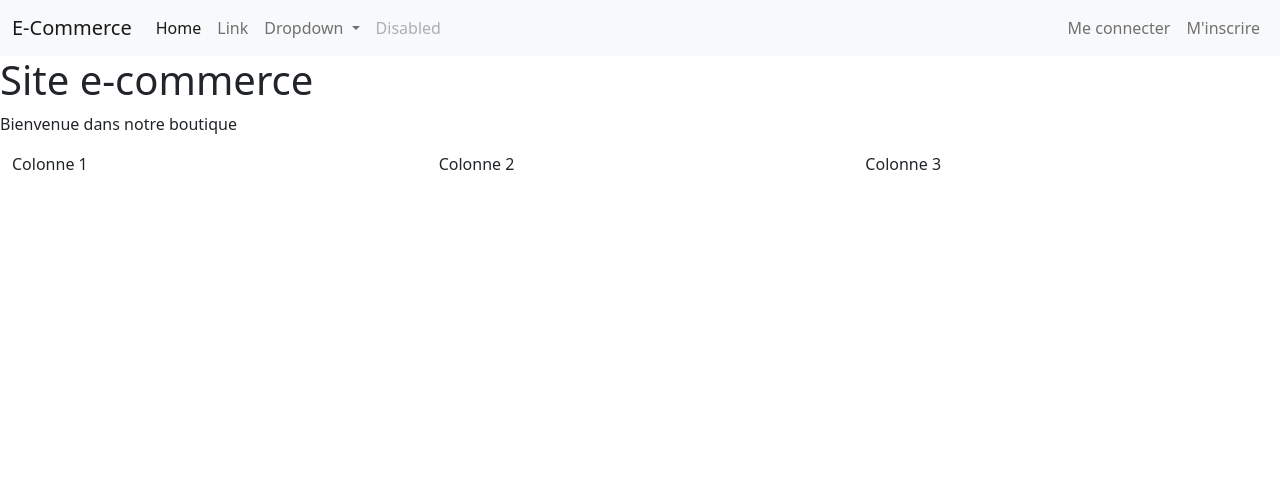
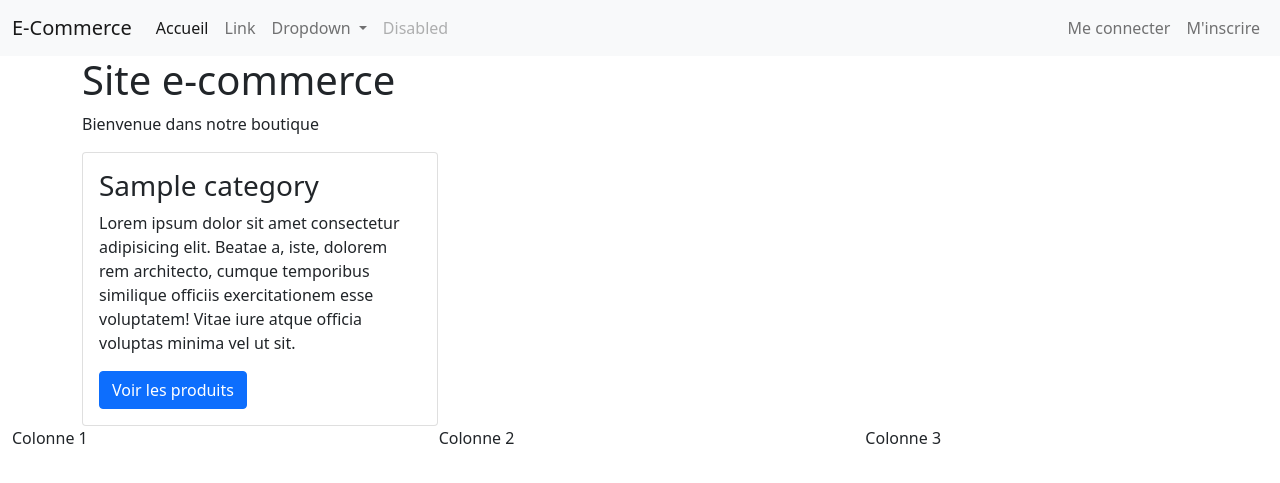
Before and after one commit to jybast/e-commerce, a Symfony app: template templates/main/index.html.twig in a window 1280 px wide. Shown: the top 483 px of the page. Run offline with Twig, Linux system fonts and the light colour scheme; the template is opened without the code that fills it: most values are stand-ins (such as "Sample title", 1, 10 or a date in 2020); some libraries are stand-ins or nearby versions.

Commit message:
Fin video

```diff
--- a/templates/_partials/_nav.html.twig
+++ b/templates/_partials/_nav.html.twig
@@ -1,13 +1,13 @@
 <nav class="navbar navbar-expand-lg navbar-light bg-light">
 	<div class="container-fluid">
-		<a class="navbar-brand" href="#">E-Commerce</a>
+		<a class="navbar-brand" href="{{ path('main')}}">E-Commerce</a>
 		<button class="navbar-toggler" type="button" data-bs-toggle="collapse" data-bs-target="#navbarSupportedContent" aria-controls="navbarSupportedContent" aria-expanded="false" aria-label="Toggle navigation">
 			<span class="navbar-toggler-icon"></span>
 		</button>
 		<div class="collapse navbar-collapse" id="navbarSupportedContent">
 			<ul class="navbar-nav me-auto mb-2 mb-lg-0">
 				<li class="nav-item">
-					<a class="nav-link active" aria-current="page" href="#">Home</a>
+					<a class="nav-link active" aria-current="page" href="{{ path('main')}}">Accueil</a>
 				</li>
 				<li class="nav-item">
 					<a class="nav-link" href="#">Link</a>
--- a/templates/main/index.html.twig
+++ b/templates/main/index.html.twig
@@ -4,6 +4,36 @@
 {% endblock %}
 
 {% block body %}
-	<h1>Site e-commerce</h1>
-	<p>Bienvenue dans notre boutique</p>
+	<main class="container">
+		<section class="row">
+			<div class="col-12">
+				<h1>Site e-commerce</h1>
+				<p>Bienvenue dans notre boutique</p>
+			</div>
+			{# boucle #}
+			{% for category in categories %}
+				{# test si catégorie parent #}
+				{% if category.parent == null %}
+					<div class="col-12">
+						<h2>{{category.name}}</h2>
+					</div>
+				{% else %}
+					{# sinon affiche une carte de la catégorie #}
+					<div class="col-4">
+						<div class="card h-100">
+							<div class="card-body">
+								<h3 class="card-title">{{category.name}}</h3>
+								<div class="card-text">
+									<p>Lorem ipsum dolor sit amet consectetur adipisicing elit. Beatae a, iste, dolorem rem architecto, cumque temporibus similique officiis exercitationem esse voluptatem! Vitae iure atque officia voluptas minima vel ut sit.</p>
+									<a href="{{ path('categories_list', {slug: category.slug})}}" class="btn btn-primary btn-small">Voir les produits</a>
+								</div>
+							</div>
+						</div>
+					</div>
+				{% endif %}
+			{% endfor %}
+		</section>
+	</main>
+
+
 {% endblock %}
```
Also changed, not shown: migrations/Version20220319155249.php (added, +38 -0 lines), src/Controller/CategoriesController.php (added, +23 -0 lines), src/Controller/MainController.php (+5 -2 lines), src/Entity/Categories.php (+15 -0 lines), templates/categories/list.html.twig (added, +33 -0 lines).
